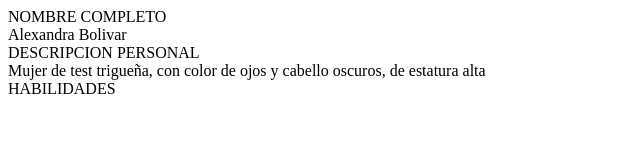
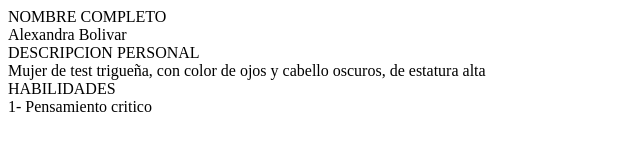
Before and after one commit to Lexxa29/Rubrica-p1, a plain HTML site: page index.html in a window 1280 px wide. Shown: the whole page, without its empty margins (0-640 px from the left). Drawn offline with Linux system fonts and the light colour scheme.

Commit message:
sexto commit

```diff
--- a/index.html
+++ b/index.html
@@ -11,5 +11,6 @@
     <div>DESCRIPCION PERSONAL</div>
     <div>Mujer de test trigueña, con color de ojos y cabello oscuros, de estatura alta</div>
     <div>HABILIDADES</div>
+    <div>1- Pensamiento critico</div>
 </body>
 </html>
```
